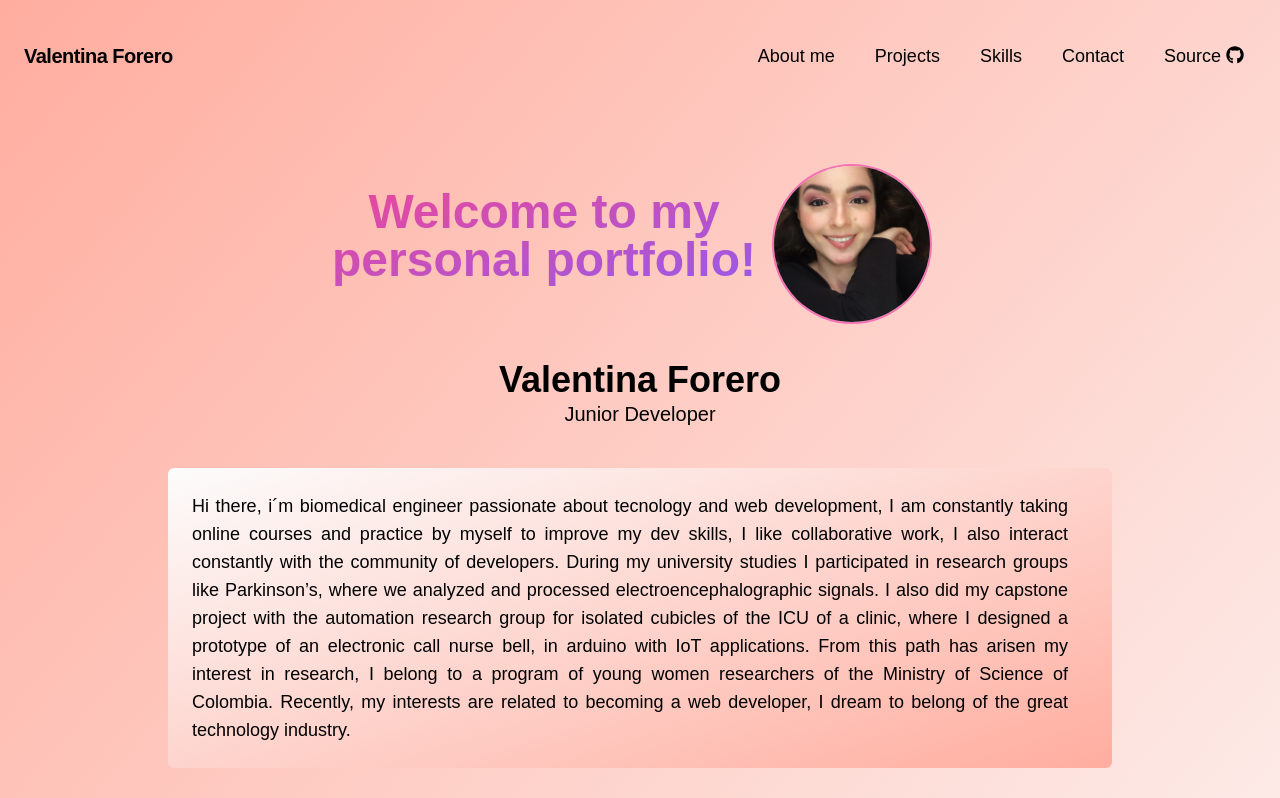
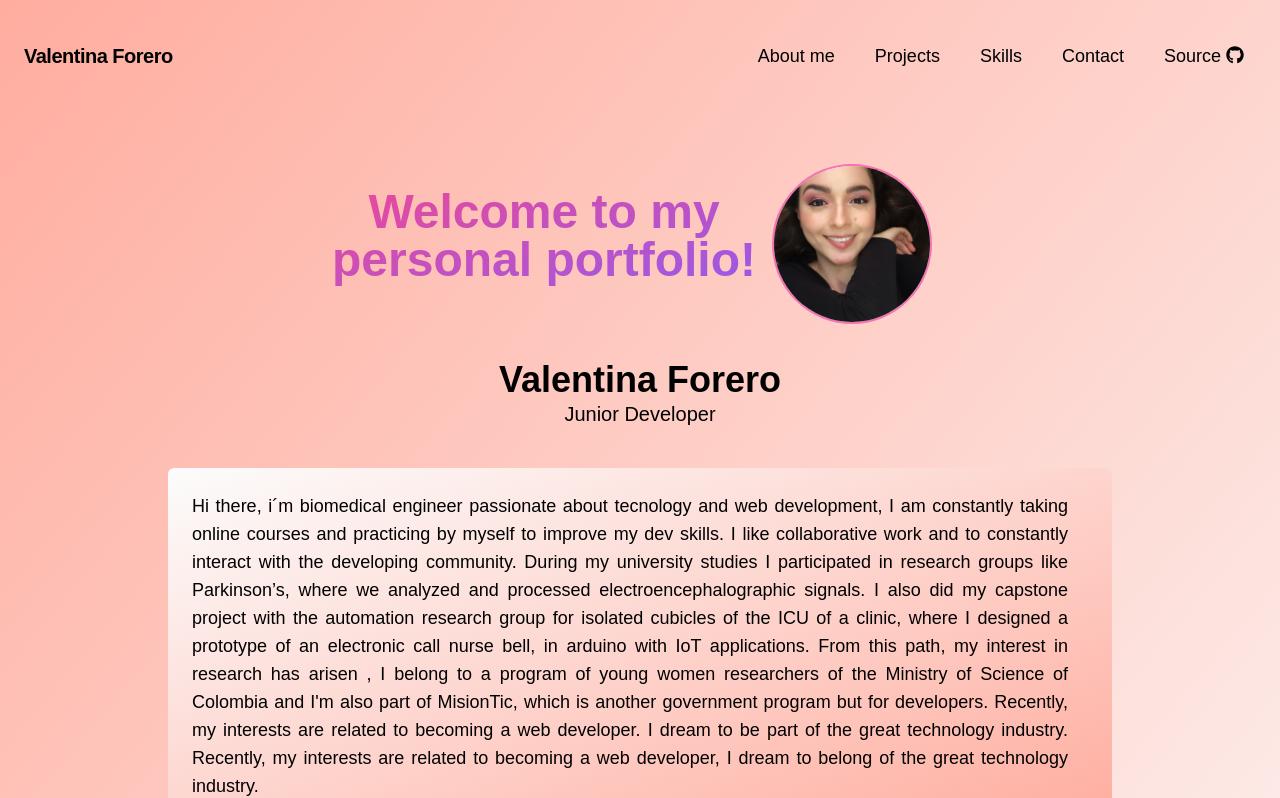
Before and after one commit to ValentinaForeroConde/Portfolio, a Next.js app: page / in a window 1280 px wide. Shown: the top 798 px of the page. Built offline with nearby package versions, Linux system fonts and the light colour scheme; a web font is replaced by a local one.

Commit message:
Changes in the description about me

```diff
--- a/components/About.js
+++ b/components/About.js
@@ -21,8 +21,7 @@ const About = () => {
                 </div>
             </div>
             <div className="flex flex-col justify-center bg-gradient-to-br m-2 rounded-md p-6 mb-6 backgound-card">
-                <p className="flex mr-5 text-justify md:text-lg">Hi there, i´m biomedical engineer passionate about tecnology and web development, I am constantly taking online courses and practice by myself to improve my dev skills, I like collaborative work, I also interact constantly with the community of developers.
-                During my university studies I participated in research groups like Parkinson’s, where we analyzed and processed electroencephalographic signals. I also did my capstone project with the automation research group for isolated cubicles of the ICU of a clinic, where I designed a prototype of an electronic call nurse bell, in arduino with IoT applications. From this path has arisen my interest in research, I belong to a program of young women researchers of the Ministry of Science of Colombia.
+                <p className="flex mr-5 text-justify md:text-lg">Hi there, i´m biomedical engineer passionate about tecnology and web development, I am constantly taking online courses and practicing by myself to improve my dev skills. I like collaborative work and to constantly interact with the developing community. During my university studies I participated in research groups like Parkinson’s, where we analyzed and processed electroencephalographic signals. I also did my capstone project with the automation research group for isolated cubicles of the ICU of a clinic, where I designed a prototype of an electronic call nurse bell, in arduino with IoT applications. From this path, my interest in research has arisen , I belong to a program of young women researchers of the Ministry of Science of Colombia and I'm also part of MisionTic, which is another government program but for developers. Recently, my interests are related to becoming a web developer. I dream to be part of the great technology industry.
                 Recently, my interests are related to becoming a web developer, I dream to belong of the great technology industry. </p>
                 {/* <div className="flex justify-center mt-4">
                     <button className="rainbow  flex rounded-md justify-center h-8 w-24">
```
